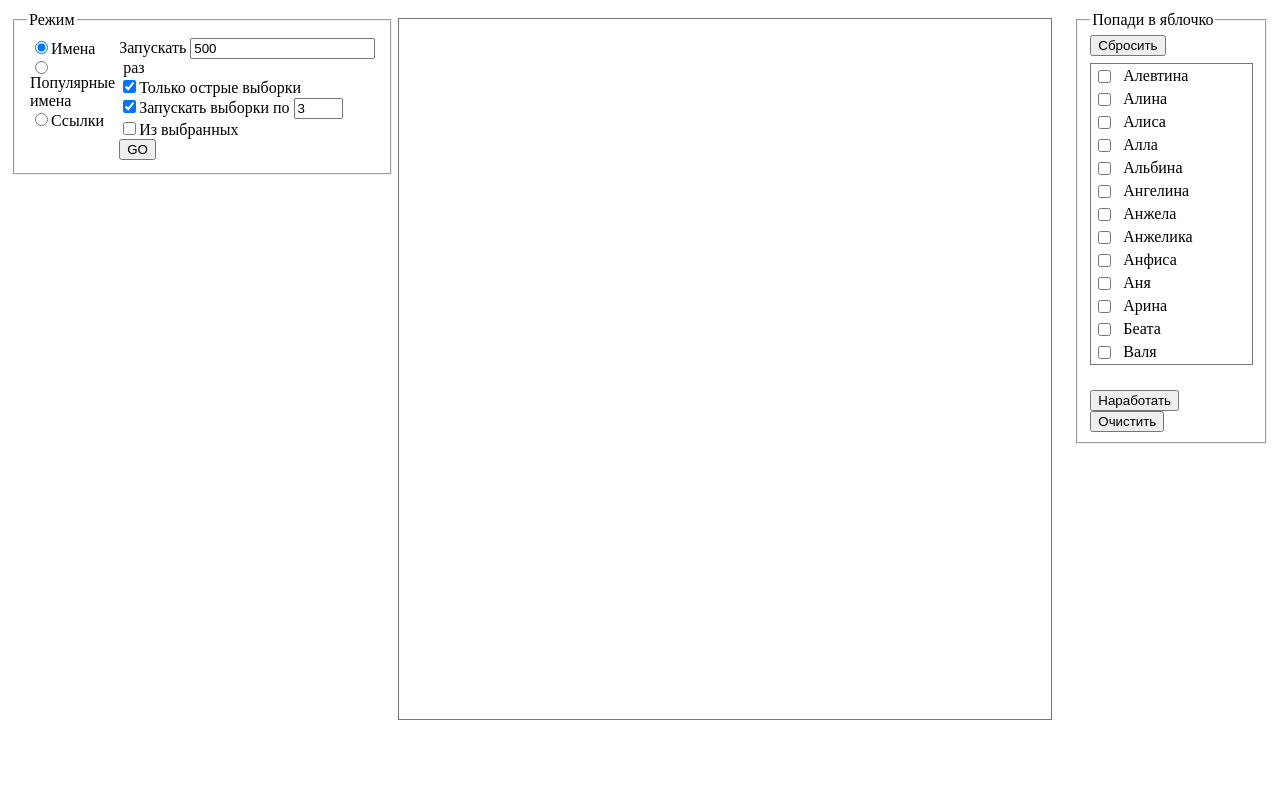
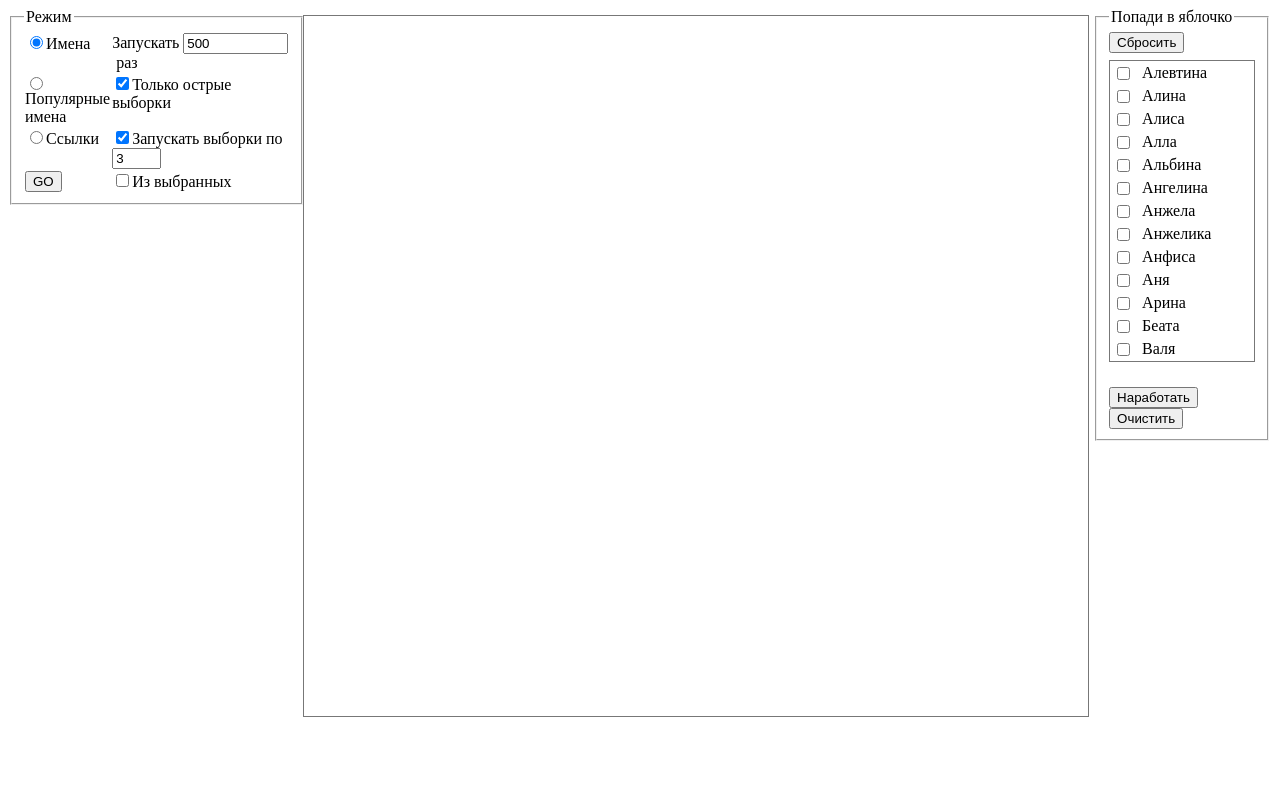
Before and after one commit to 1datr21/l_totalizator, a plain HTML site: page index.html in a window 1280 px wide. Drawn offline with Linux system fonts and the light colour scheme.

Commit message:
Куча правок

```diff
--- a/css/index.css
+++ b/css/index.css
@@ -1,7 +1,14 @@
-	td.pl_1 { background-color : #ffcccc; }
-	td.pl_2 { background-color : #ffdede; }
-	td.pl_3 { background-color : #ffefef; }
-	td.pl_4 { background-color : #ffffff; }
+.header { background: #D5BAE4; }
+.layout { position: relative;}
+div.layout  { position: absolute; width: 99%; margin: 0px;}
+.col1 {  min-width: 23%; max-width:23%; display: inline-block; vertical-align: top ;}
+.col2 {  left: 25%; min-width: 62%; max-width:62%; display: inline-block; vertical-align: top ;}
+.col3 {  right: 2px; min-width: 14%; max-width: 14%; display: inline-block; vertical-align: top; margin:0px;}
+
+	td.pl_1 { background-color : #ffcccc; font-family: Helvetica, Verdana, sans-serif; font-size:14px; }
+	td.pl_2 { background-color : #ffdede; font-family: Helvetica, Verdana, sans-serif; font-size:14px;  }
+	td.pl_3 { background-color : #ffefef; font-family: Helvetica, Verdana, sans-serif; font-size:14px;  }
+	td.pl_4 { background-color : #ffffff; font-family: Helvetica, Verdana, sans-serif; font-size:14px;  }
 
 	li.pl_1 { background-color : #ffcccc; }
 	li.pl_2 { background-color : #ffdede; }
--- a/index.html
+++ b/index.html
@@ -13,28 +13,46 @@
 
 
 
-	<table width="100%">
-		<tr>
-			<td valign="top" width="26%">
-				<fieldset valign="top">
+		<div class="layout">
+
+			<div class="col1">
+				<fieldset valign="top" >
 					<legend>Режим</legend>
-					<table>
+					<table cellspacing="0px">
 						<tr>
 							<td valign="top">
-								<input type="radio" name="rb_action" value="names" id="rb_a_names" onclick="build_list_left('names')" checked /><label for="rb_a_names">Имена</label><br />
-								<input type="radio" name="rb_action" value="pop_names" id="rb_a_popnames" onclick="build_list_left('pop_names')" /><label for="rb_a_popnames">Популярные имена</label><br />
-								<input type="radio" name="rb_action" value="refs" id="rb_a_refs" onclick="build_list_left('refs')" /><label for="rb_a_refs">Ссылки</label>
-
+								<input type="radio" name="rb_action" value="names" id="rb_a_names" onclick="build_list_left('names')" checked /><label for="rb_a_names">Имена</label>
 
 							</td>
 							<td valign="top">
 
-								<label for="run_count">Запускать&nbsp;</label><input type="text" value="500" id="run_count" /><label for="run_count">&nbsp;раз</label><br />
-								<input type="checkbox" checked id="sharp_sets"><label for="sharp_sets">Только острые выборки</label><br />
-								<input type="checkbox" checked id="many_sel"><label for="many_sel">Запускать выборки по </label><input type="text" value="3" id="sel_count" size="3" /><br />
-								<input type="checkbox" id="use_cb_list" onclick="switch_ts()"><label for="use_cb_list">Из выбранных</label>&nbsp;&nbsp;&nbsp;&nbsp;&nbsp;&nbsp;&nbsp;&nbsp;&nbsp;&nbsp;&nbsp;&nbsp;&nbsp;
-&nbsp;&nbsp;&nbsp;&nbsp;&nbsp;&nbsp;&nbsp;&nbsp;&nbsp;&nbsp;&nbsp;&nbsp;&nbsp;&nbsp;
-								<input type="submit" value="GO" onclick="run_it()" /><br />
+								<label for="run_count">Запускать&nbsp;</label><input type="text" value="500" size="10" id="run_count" /><label for="run_count">&nbsp;раз</label>
+
+							</td>
+						</tr>
+						<tr>
+							<td valign="top">
+								<input type="radio" name="rb_action" value="pop_names" id="rb_a_popnames" onclick="build_list_left('pop_names')" /><label for="rb_a_popnames">Популярные имена</label>
+							</td>
+							<td valign="top">
+								<input type="checkbox" checked id="sharp_sets"><label for="sharp_sets">Только острые выборки</label>
+							</td>
+						</tr>
+						<tr>
+							<td valign="top">
+								<input type="radio" name="rb_action" value="refs" id="rb_a_refs" onclick="build_list_left('refs')" /><label for="rb_a_refs">Ссылки</label>
+							</td>
+							<td valign="top">
+								<input type="checkbox" checked id="many_sel"><label for="many_sel">Запускать выборки по </label><input type="text" value="3" id="sel_count" size="3" />
+							</td>
+						</tr>
+						<tr>
+							<td valign="top">
+								<input type="submit" value="GO" onclick="run_it()" id="btn_go" style="" />
+							</td>
+							<td valign="top">
+								<input type="checkbox" id="use_cb_list" onclick="switch_ts()"><label for="use_cb_list">Из выбранных</label>
+
 							</td>
 						</tr>
 					</table>
@@ -48,22 +66,22 @@
 					</div>
 					<span id="left_sel_count"></span>
 				</fieldset>
-			</td>
-			<td valign="top" width="58%" rowspan="2">
+			</div>
+			<div class="col2">
 				<div id="div_load" style="display:none"><img src="./img/loader.gif" /></div>
 				<div id="toolbar_stat" style="display:none">
 					<button onclick="CopyTable()">Скопировать топ 3</button>
 				</div>
 				<div style="overflow-x: auto;">
-					<div style="margin-top:7px; margin-bottom:7px; border:1px; border-color:#777; border-style:solid; height:700px; width:97%; overflow-y: auto;" id="div_stat"  valign="top">
+					<div style="margin-top:7px; margin-bottom:7px; border:1px; border-color:#777; border-style:solid; height:700px; overflow-y: auto;" id="div_stat"  valign="top">
 
 						<table id="table_stat_full" valign="top">
 							<tr id="tr_stat"></tr>
 						</table>
 					</div>
 				</div>
-			</td>
-			<td valign="top"  rowspan="2" width="20%">
+			</div>
+			<div class="col3">
 				<fieldset valign="top">
 					<legend>Попади в яблочко</legend>
 					<input type="submit" value="Сбросить" onclick="clear_cbs()"><br />
@@ -79,8 +97,8 @@
 
 				</fieldset>
 
-			</td>
-		</tr>
-	</table>
+			</div>
+
+	</div>
 	</body>
 </html>
--- a/js/index.js
+++ b/js/index.js
@@ -222,11 +222,17 @@
 
 			function run_it()
 			{
+				document.getElementById("btn_go").disabled = true;
+
 				ctr = 0;
 				h_stat = new Map();
+
+				// show animation wheel
+				document.getElementById("div_stat").style.display = "none";
+				document.getElementById("div_load").style.display = "block";
+				document.getElementById("toolbar_stat").style.display = "none";
+
 				var count_to_run = parseInt(document.getElementById("run_count").getAttribute("value"));
-
-
 
 				rmode = document.querySelector('input[name="rb_action"]:checked').value;
 
@@ -266,10 +272,7 @@
 					return;
 				}
 
-				// show animation wheel
-				document.getElementById("div_stat").style.display = "none";
-				document.getElementById("div_load").style.display = "block";
-				document.getElementById("toolbar_stat").style.display = "none";
+
 
 				var sharp_sets = document.getElementById("sharp_sets").checked;
 
@@ -289,7 +292,7 @@
 
 						do
 						{
-
+							selection = new Object();
 							one_iteration(selection, count_to_run);
 							leader_count = get_leaders_count(selection);
 
@@ -314,6 +317,7 @@
 					document.getElementById("div_load").style.display = "none";
 					document.getElementById("div_stat").style.display = "block";
 					document.getElementById("toolbar_stat").style.display = "block";
+					document.getElementById("btn_go").disabled = false;
 				},1000);
 
 
@@ -797,11 +801,14 @@
 						}
 						break;
 					case 'refs':
+						{
+							var iid = btn_obj.getAttribute("iid");
+							var name_id = btn_obj.getAttribute("name_id");
 							switch (rmode)
 							{
 								case 'names':
 								case 'pop_names':
-									var name_id = btn_obj.getAttribute("name_id");
+
 
 										var cbs = document.querySelectorAll('#fs_ts input[type="checkbox"][name_id="'+name_id+'"]');
 										for(var _i=0;_i<cbs.length;_i++)
@@ -812,12 +819,13 @@
 										obj_l_btns = document.querySelectorAll('button.btn_left[name_id="'+name_id+'"]');// document.getElementById(prefix_l + iid);
 									break;
 								case 'refs':
-									var iid = btn_obj.getAttribute("iid");
+
 										document.querySelector('#fs_ts input[type="checkbox"][iid="'+iid+'"]').checked = !document.querySelector('#fs_ts input[type="checkbox"][iid="'+iid+'"]').checked;
 										obj_l_btns = Array();
-									obj_l_btns.push(btn_obj);
+										//obj_l_btns.push(btn_obj);
+										obj_l_btns = document.querySelectorAll('button.btn_left[iid="'+iid+'"]');//
 									break;
-
+							}
 						}
 						break;
 
@@ -839,7 +847,12 @@
 				if(rb!=null)
 				{
 					rb.checked = !rb.checked;
-					draw_btn_right(_btn_obj);
+					var btns = document.querySelectorAll("table.tbl_selection button.btn_right[rid='"+_id+"']");
+					for(var _idx=0; _idx<btns.length; _idx++)
+					{
+						draw_btn_right(btns[_idx]);
+					}
+
 				}
 			}
 
@@ -948,7 +961,12 @@
 			function ei_rb_change(obj)
 			{
 				var rid = obj.getAttribute("iid");
-				draw_btn_right(document.querySelectorAll('button.btn_right[rid="'+rid+'"]')[0]);
+				var btns_right = document.querySelectorAll('button.btn_right[rid="'+rid+'"]');
+				for(var _idx=0; _idx<btns_right.length; _idx++)
+				{
+					draw_btn_right(btns_right[_idx]);
+				}
+				//(document.querySelectorAll('button.btn_right[rid="'+rid+'"]')[0]);
 			}
 
 			function ei_lb_change(obj)
```
Also changed, not shown: img/loader_.gif (added), js/data.js, 1 other file. Lines whose indentation alone changed are shown as unchanged.
